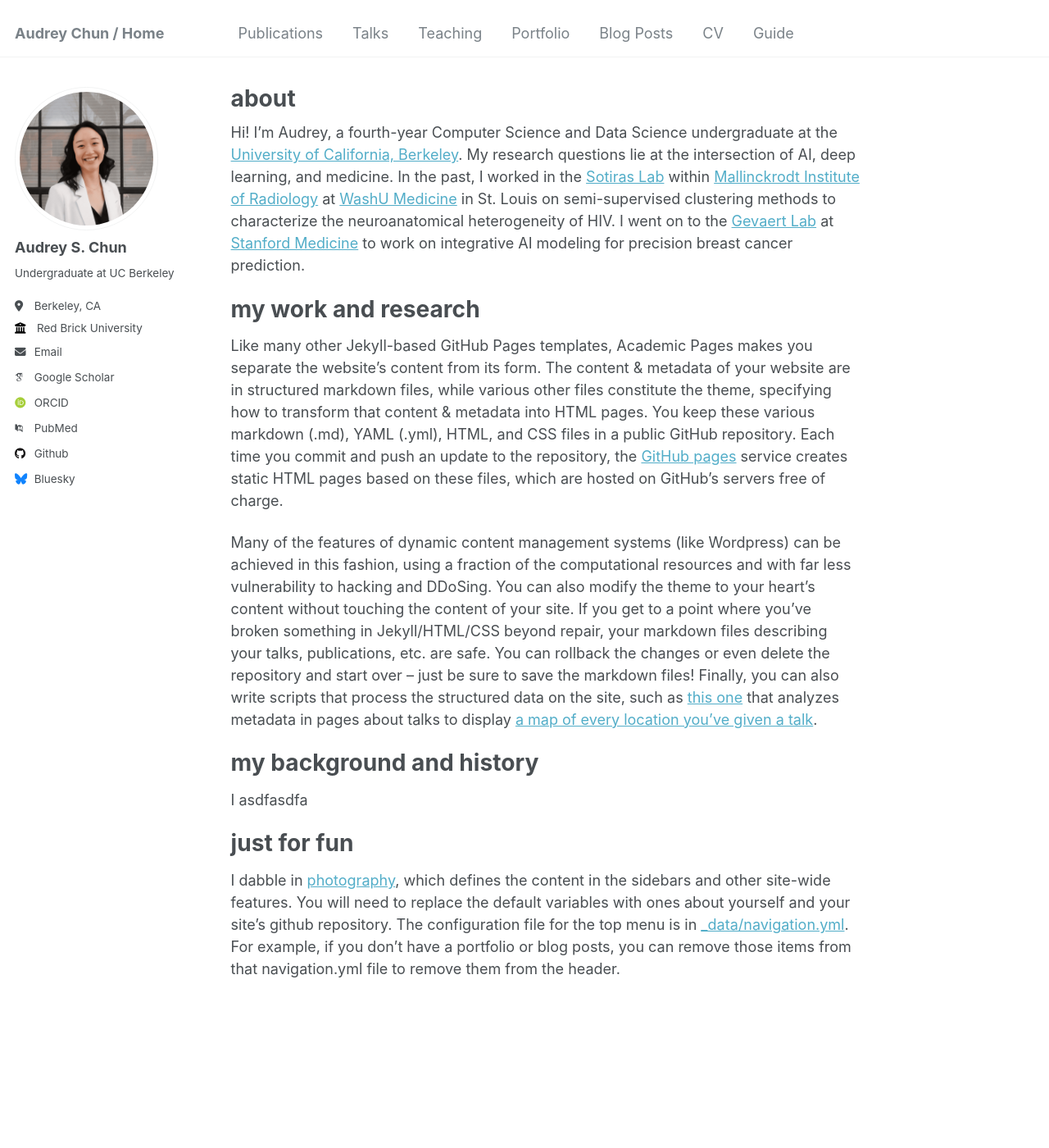
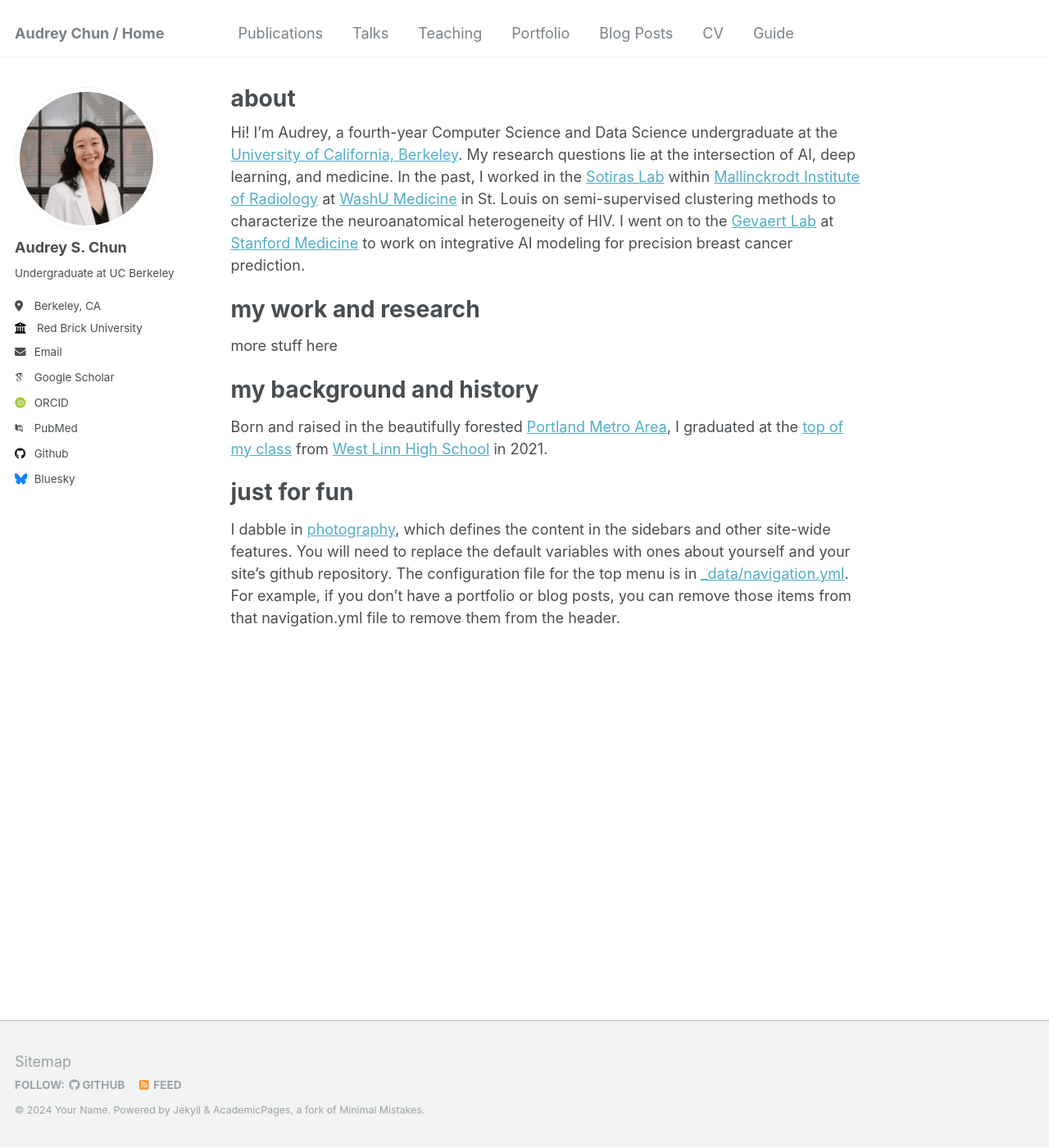
Before and after one commit to audreychun/audreychun.github.io, a Jekyll site: the page built from _pages/about.md, in a window 1280 px wide and 1400 px high. Shown: the whole window at 82% size. Built offline with Jekyll 4.4.1, drawn with Linux system fonts in a browser that asks for light colours; some web fonts are replaced.

Commit message:
Update about.md

```diff
--- a/_pages/about.md
+++ b/_pages/about.md
@@ -11,13 +11,11 @@
 
 my work and research
 ======
-Like many other Jekyll-based GitHub Pages templates, Academic Pages makes you separate the website's content from its form. The content & metadata of your website are in structured markdown files, while various other files constitute the theme, specifying how to transform that content & metadata into HTML pages. You keep these various markdown (.md), YAML (.yml), HTML, and CSS files in a public GitHub repository. Each time you commit and push an update to the repository, the [GitHub pages](https://pages.github.com/) service creates static HTML pages based on these files, which are hosted on GitHub's servers free of charge.
-
-Many of the features of dynamic content management systems (like Wordpress) can be achieved in this fashion, using a fraction of the computational resources and with far less vulnerability to hacking and DDoSing. You can also modify the theme to your heart's content without touching the content of your site. If you get to a point where you've broken something in Jekyll/HTML/CSS beyond repair, your markdown files describing your talks, publications, etc. are safe. You can rollback the changes or even delete the repository and start over -- just be sure to save the markdown files! Finally, you can also write scripts that process the structured data on the site, such as [this one](https://github.com/academicpages/academicpages.github.io/blob/master/talkmap.ipynb) that analyzes metadata in pages about talks to display [a map of every location you've given a talk](https://academicpages.github.io/talkmap.html).
+more stuff here
 
 my background and history
 ======
-I asdfasdfa
+Born and raised in the beautifully forested [Portland Metro Area](https://en.wikipedia.org/wiki/Portland,_Oregon), I graduated at the [top of my class](https://www.westlinntidings.com/news/we-are-not-boxes-on-a-screen-now-we-are-a-sea-of-green-and/article_ea2be376-d7da-5e85-93aa-940adceb5ca8.html) from [West Linn High School](https://www.wlwv.k12.or.us/wlhs) in 2021.
 
 just for fun
 ======
```
